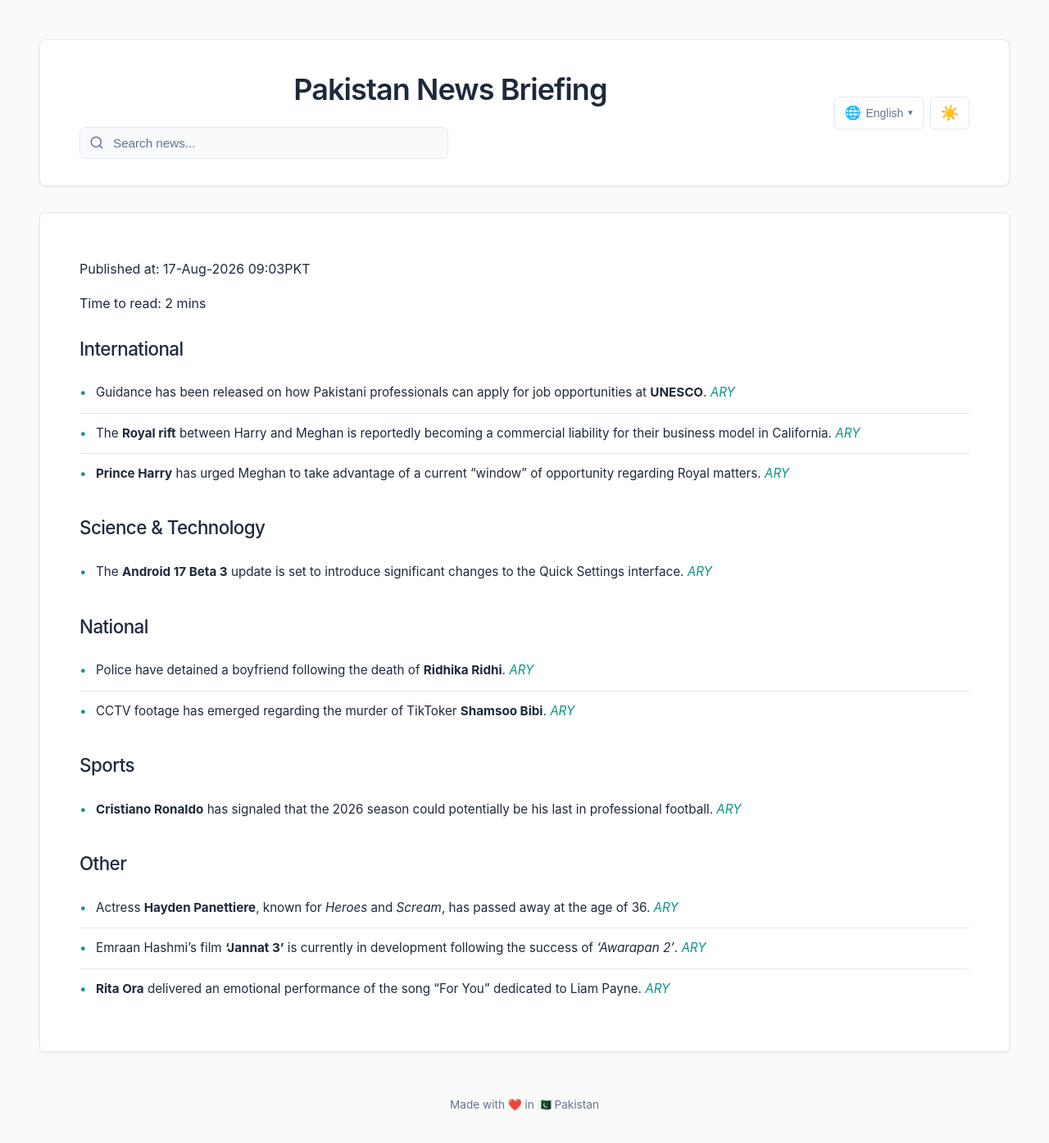
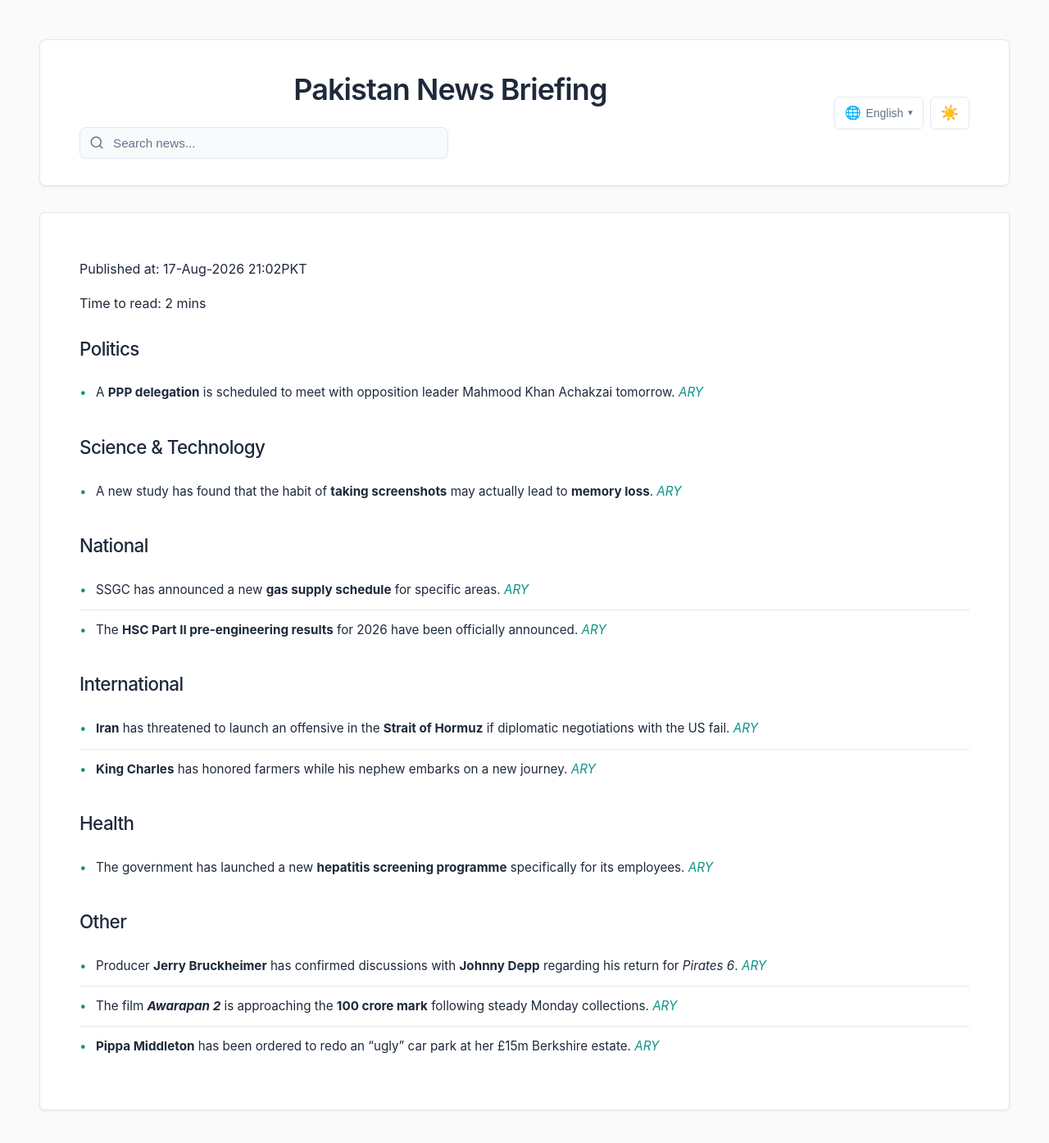
Before and after one commit to zsubzwary/news, a Jekyll site: the page built from en/index.md, in a window 1280 px wide and 1400 px high. Shown: the top 1395 px of the window at 82% size. Built offline with Jekyll 4.4.1, drawn with Linux system fonts in a browser that asks for light colours; some web fonts are replaced; comment, search, counter and statistics services are not loaded.

Commit message:
DateTime; 2026-08-17T16:02:51.441Z

```diff
--- a/en/index.md
+++ b/en/index.md
@@ -4,26 +4,28 @@ title: Pakistan News Briefing
 lang: en
 ---
 
-Published at: 17-Aug-2026 09:03PKT
+Published at: 17-Aug-2026 21:02PKT
 
 Time to read: 2 mins
 
-### International
-- Guidance has been released on how Pakistani professionals can apply for job opportunities at **UNESCO**. *[ARY](https://arynews.tv/unesco-jobs-heres-how-pakistani-professionals-can-apply)*
-- The **Royal rift** between Harry and Meghan is reportedly becoming a commercial liability for their business model in California. *[ARY](https://arynews.tv/harry-and-meghans-royal-rift-become-a-commercial-liability-for-the-california-business-model)*
-- **Prince Harry** has urged Meghan to take advantage of a current "window" of opportunity regarding Royal matters. *[ARY](https://arynews.tv/prince-harry-urges-meghan-to-seize-royal-chance-this-window-wont-stay-open)*
+### Politics
+- A **PPP delegation** is scheduled to meet with opposition leader Mahmood Khan Achakzai tomorrow. *[ARY](https://arynews.tv/ppp-delegation-to-meet-with-mahmood-khan-achakzai)*
 
 ### Science & Technology
-- The **Android 17 Beta 3** update is set to introduce significant changes to the Quick Settings interface. *[ARY](https://arynews.tv/android-17-beta-3-update-brings-major-quick-settings-changes)*
+- A new study has found that the habit of **taking screenshots** may actually lead to **memory loss**. *[ARY](https://arynews.tv/taking-screenshots-actually-cause-memory-loss-new-study-finds)*
 
 ### National
-- Police have detained a boyfriend following the death of **Ridhika Ridhi**. *[ARY](https://arynews.tv/ridhika-ridhi-death-boyfriend-detained-by-police)*
-- CCTV footage has emerged regarding the murder of TikToker **Shamsoo Bibi**. *[ARY](https://arynews.tv/tiktoker-shamsoo-bibi-cctv-footage)*
+- SSGC has announced a new **gas supply schedule** for specific areas. *[ARY](https://arynews.tv/gas-supply-schedule-announced-for-these-areas-by-ssgc)*
+- The **HSC Part II pre-engineering results** for 2026 have been officially announced. *[ARY](https://arynews.tv/hsc-part-2-pre-engineering-results-2026-announced)*
 
-### Sports
-- **Cristiano Ronaldo** has signaled that the 2026 season could potentially be his last in professional football. *[ARY](https://arynews.tv/cristiano-ronaldo-signals-potential-retirement-2026-season-could-be-his-last-in-professional-football)*
+### International
+- **Iran** has threatened to launch an offensive in the **Strait of Hormuz** if diplomatic negotiations with the US fail. *[ARY](https://arynews.tv/iran-threatens-to-go-on-offensive-in-strait-of-hormuz)*
+- **King Charles** has honored farmers while his nephew embarks on a new journey. *[ARY](https://arynews.tv/king-charles-honors-farmers-as-nephew-embarks-on-new-journey)*
+
+### Health
+- The government has launched a new **hepatitis screening programme** specifically for its employees. *[ARY](https://arynews.tv/government-employees-to-undergo-hepatitis-screening)*
 
 ### Other
-- Actress **Hayden Panettiere**, known for *Heroes* and *Scream*, has passed away at the age of 36. *[ARY](https://arynews.tv/heroes-and-scream-actress-hayden-panettiere-passes-away-at-36)*
-- Emraan Hashmi's film **'Jannat 3'** is currently in development following the success of *'Awarapan 2'*. *[ARY](https://arynews.tv/emraan-hashmis-jannat-3-in-development-after-awarapan-2-success)*
-- **Rita Ora** delivered an emotional performance of the song “For You” dedicated to Liam Payne. *[ARY](https://arynews.tv/rita-ora-gets-emotional-singing-for-you-for-liam-payne)*
+- Producer **Jerry Bruckheimer** has confirmed discussions with **Johnny Depp** regarding his return for *Pirates 6*. *[ARY](https://arynews.tv/captain-jack-sparrow-is-back-jerry-bruckheimer-confirms-talks-with-johnny-depp-for-pirates-6)*
+- The film ***Awarapan 2*** is approaching the **100 crore mark** following steady Monday collections. *[ARY](https://arynews.tv/awarapan-2-nears-100-crore-mark-with-steady-monday-collection)*
+- **Pippa Middleton** has been ordered to redo an "ugly" car park at her £15m Berkshire estate. *[ARY](https://arynews.tv/pippa-middleton-ordered-to-redo-ugly-car-park-at-15m-berkshire-estate)*
```
